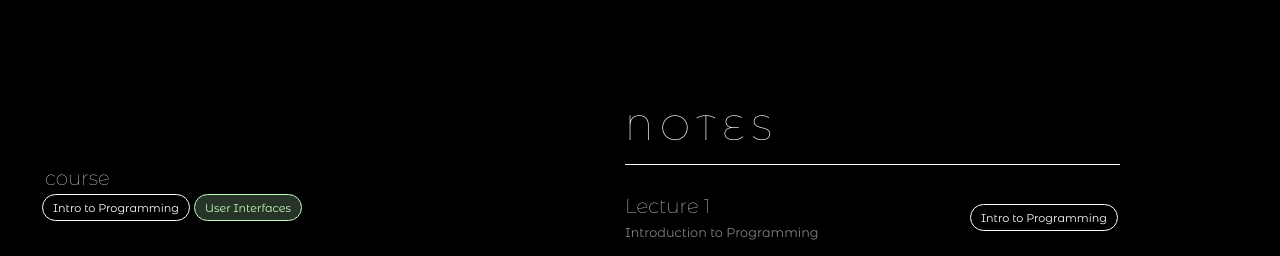
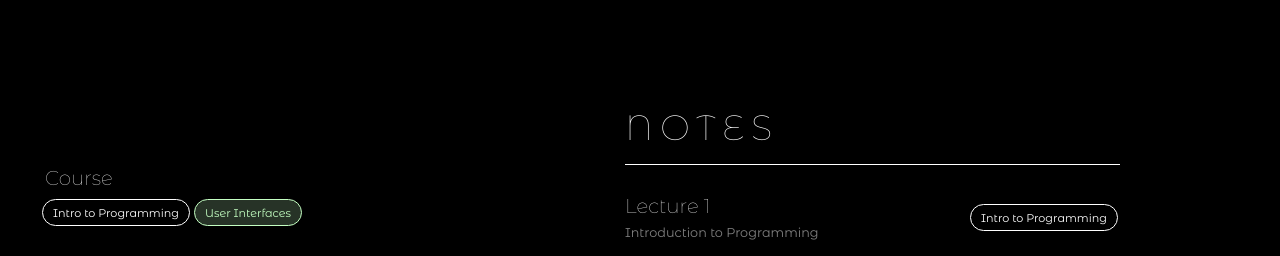
Before and after one commit to elizabeth-poggie/elizabeth-poggie, a Next.js app: page / in a window 1280 px wide. Shown: the top 256 px of the page. Built offline with nearby package versions, Linux system fonts and the light colour scheme.

Commit message:
more minor polishes

```diff
--- a/src/components/typography/text/text.module.scss
+++ b/src/components/typography/text/text.module.scss
@@ -42,6 +42,10 @@
 
 .uppercase {
   text-transform: uppercase;
+}
+
+.capitalize {
+  text-transform: capitalize;
 }
 
 // Alignments
--- a/src/components/typography/text/text.tsx
+++ b/src/components/typography/text/text.tsx
@@ -24,6 +24,7 @@ const styleToStyleMap = {
   normal: null,
   italics: styles.italics,
   uppercase: styles.uppercase,
+  capitalize: styles.capitalize,
 };
 
 const colorToStyleMap = {
@@ -44,7 +45,7 @@ type TextVariant =
   | "p"
   | "link";
 
-type TextStyle = "normal" | "italics" | "uppercase";
+type TextStyle = "normal" | "italics" | "uppercase" | "capitalize";
 
 type TextColor = "white" | "grey" | "green";
 
--- a/src/views/note-details/note-details.module.scss
+++ b/src/views/note-details/note-details.module.scss
@@ -56,6 +56,10 @@
   width: 60%;
 }
 
+.noteTitle {
+  padding-bottom: calc(2 * $unit);
+}
+
 @media screen and (max-width: $bp-lg) {
   .container {
     padding: calc(20 * $unit) calc(8 * $unit) 0 calc(8 * $unit);
--- a/src/views/notes/notes.module.scss
+++ b/src/views/notes/notes.module.scss
@@ -2,4 +2,5 @@
 
 .filterHeader {
   padding-left: $unit;
+  padding-bottom: $unit;
 }
--- a/src/views/notes/notes.tsx
+++ b/src/views/notes/notes.tsx
@@ -75,7 +75,9 @@ export function Notes({ allNotes }: IProps) {
     return (
       <article>
         <header className={styles.filterHeader}>
-          <Text variant="h2">{filterType}</Text>
+          <Text variant="h2" style="capitalize">
+            {filterType}
+          </Text>
         </header>
         {filters.map((filter: string) => {
           return (
```
Also changed, not shown: src/views/note-details/note-details.tsx (+3 -4 lines).
